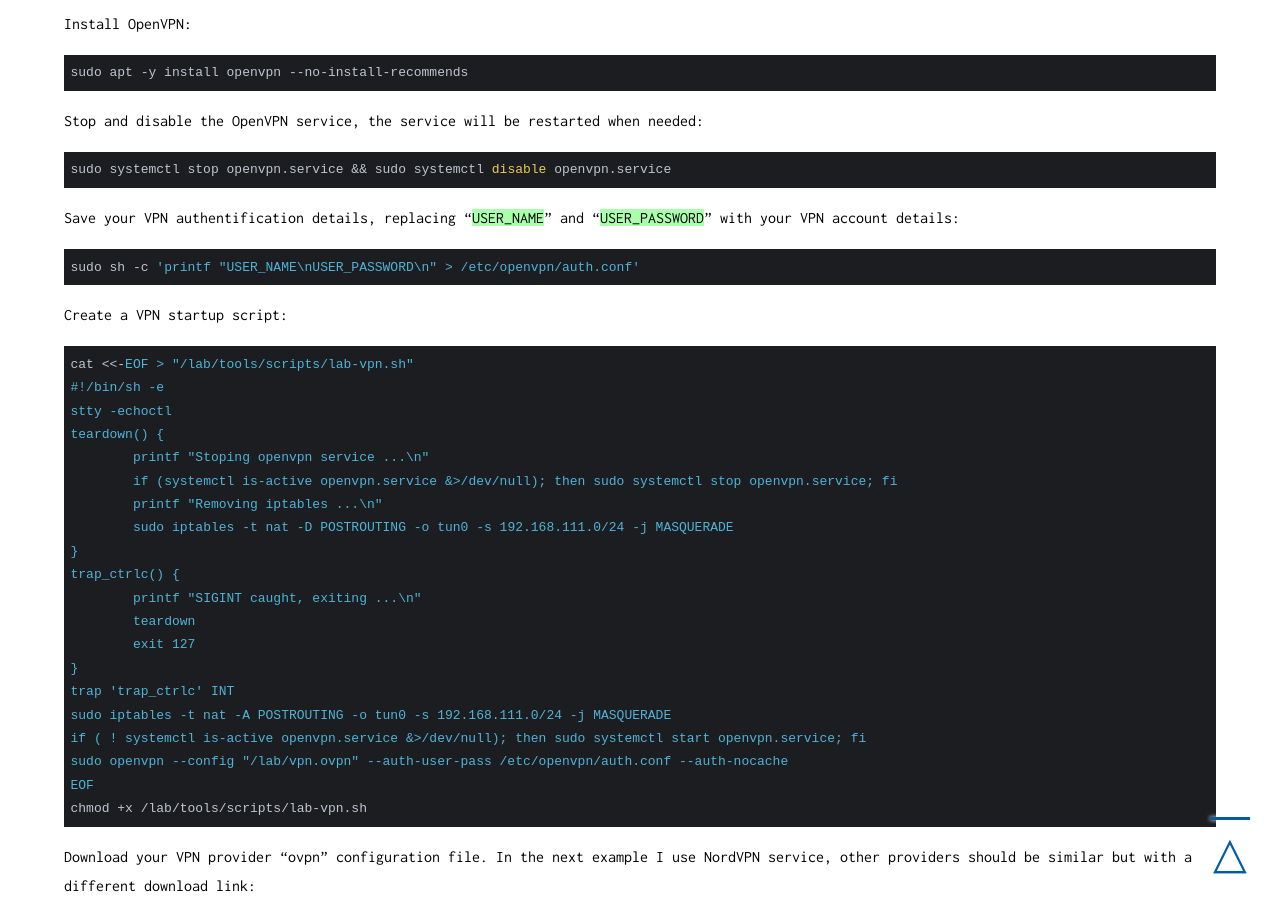
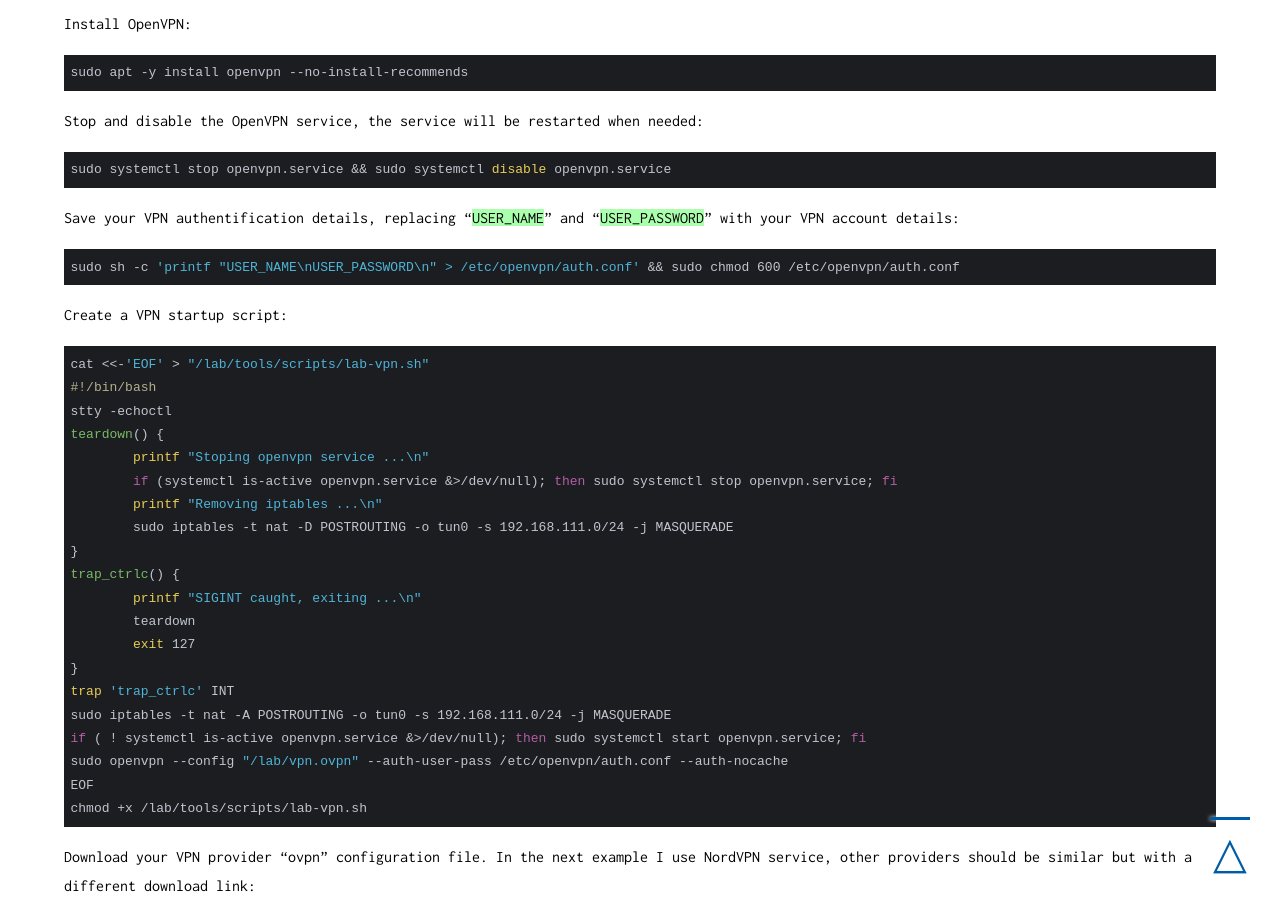
Before and after one commit to qwertzy-antonio-godinho/qwertzy-antonio-godinho.github.io, a Jekyll site: the page built from _posts/2021-02-08-Malware-Lab-Part-II.md, in a window 1280 px wide and 900 px high, scrolled down 16682 px. Built offline with Jekyll 4.4.1, drawn with Linux system fonts in a browser that asks for light colours.

Commit message:
fix file permissions

```diff
--- a/_posts/2021-02-08-Malware-Lab-Part-II.md
+++ b/_posts/2021-02-08-Malware-Lab-Part-II.md
@@ -425,12 +425,12 @@ Stop and disable the OpenVPN service, the service will be restarted when needed:
 
 Save your VPN authentification details, replacing "<span class="highlight-green">USER_NAME</span>" and "<span class="highlight-green">USER_PASSWORD</span>" with your VPN account details:
 
-<pre><code class="bash">sudo sh -c 'printf "USER_NAME\nUSER_PASSWORD\n" > /etc/openvpn/auth.conf'</code></pre>
+<pre><code class="bash">sudo sh -c 'printf "USER_NAME\nUSER_PASSWORD\n" > /etc/openvpn/auth.conf' && sudo chmod 600 /etc/openvpn/auth.conf</code></pre>
 
 Create a VPN startup script:
 
-<pre><code class="bash">cat <<-EOF > "/lab/tools/scripts/lab-vpn.sh"
-#!/bin/sh -e
+<pre><code class="bash">cat <<-'EOF' > "/lab/tools/scripts/lab-vpn.sh"
+#!/bin/bash
 stty -echoctl
 teardown() {
 	printf "Stoping openvpn service ...\n"
```
